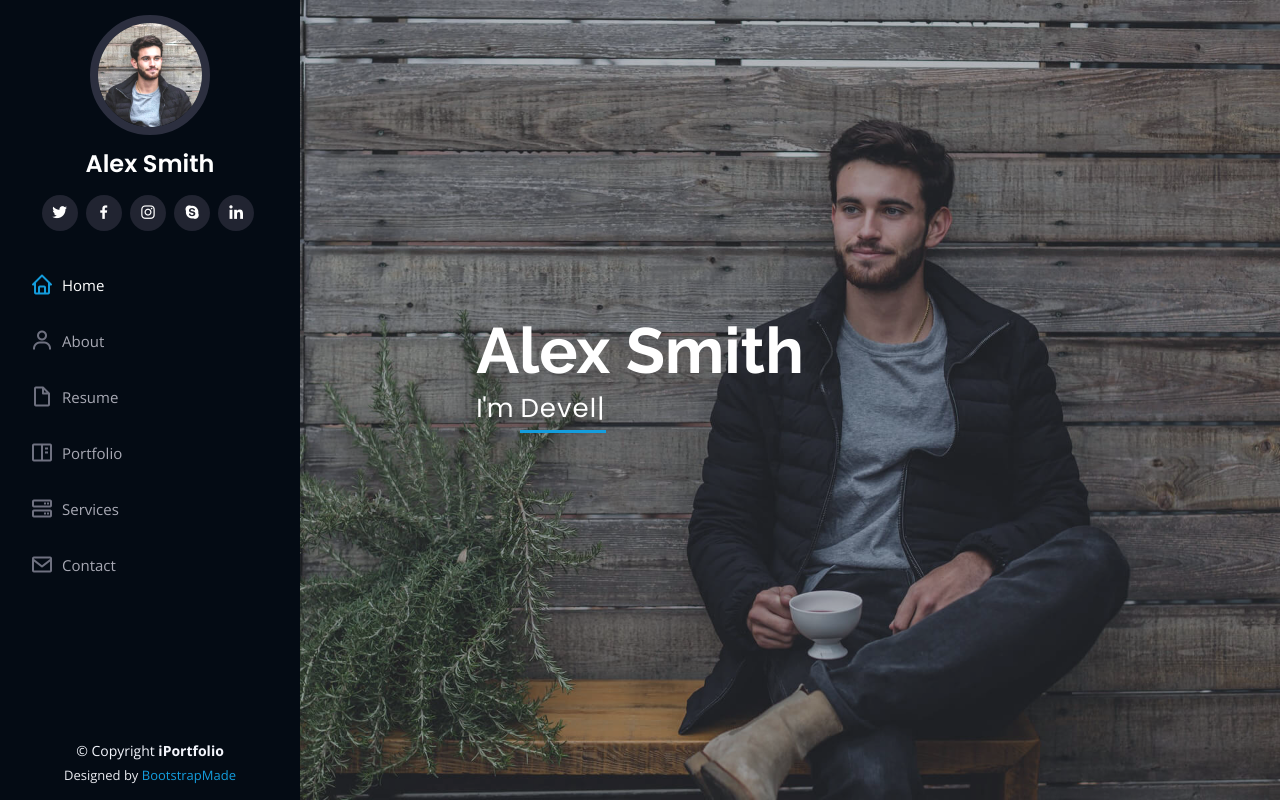
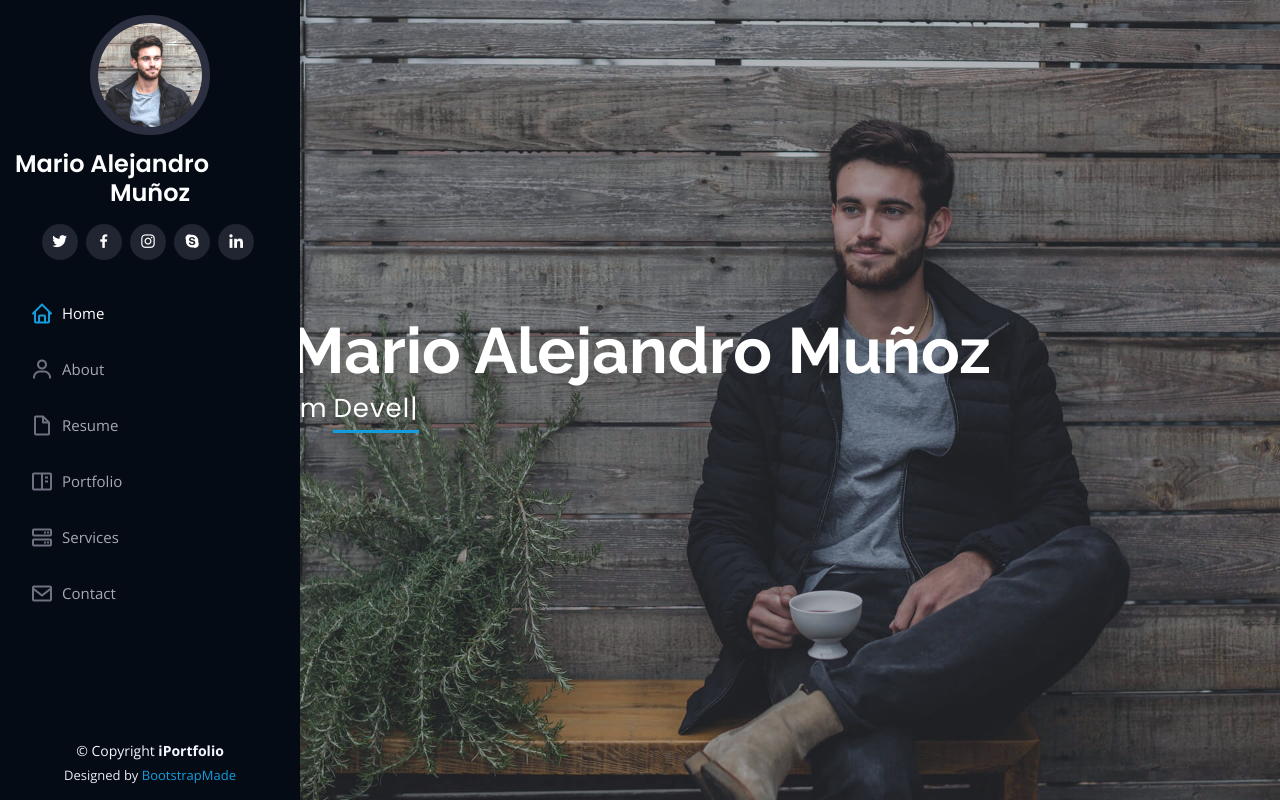
Before and after one commit to mariodemoder/miPortfolio, a plain HTML site: page index.html in a window 1280 px wide. Shown: the top 802 px of the page. Drawn offline with nearby package versions, Linux system fonts and the light colour scheme.

Commit message:
modifique nombres

```diff
--- a/index.html
+++ b/index.html
@@ -46,7 +46,7 @@
 
       <div class="profile">
         <img src="assets/img/profile-img.jpg" alt="" class="img-fluid rounded-circle">
-        <h1 class="text-light"><a href="index.html">Alex Smith</a></h1>
+        <h1 class="text-light"><a href="index.html">Mario Alejandro Muñoz</a></h1>
         <div class="social-links mt-3 text-center">
           <a href="#" class="twitter"><i class="bx bxl-twitter"></i></a>
           <a href="#" class="facebook"><i class="bx bxl-facebook"></i></a>
@@ -72,7 +72,7 @@
   <!-- ======= Hero Section ======= -->
   <section id="hero" class="d-flex flex-column justify-content-center align-items-center">
     <div class="hero-container" data-aos="fade-in">
-      <h1>Alex Smith</h1>
+      <h1>Mario Alejandro Muñoz</h1>
       <p>I'm <span class="typed" data-typed-items="Designer, Developer, Freelancer, Photographer"></span></p>
     </div>
   </section><!-- End Hero -->
@@ -253,7 +253,7 @@
           <div class="col-lg-6" data-aos="fade-up">
             <h3 class="resume-title">Sumary</h3>
             <div class="resume-item pb-0">
-              <h4>Alex Smith</h4>
+              <h4>Mario Alejandro Muñoz</h4>
               <p><em>Innovative and deadline-driven Graphic Designer with 3+ years of experience designing and developing user-centered digital/print marketing material from initial concept to final, polished deliverable.</em></p>
               <ul>
                 <li>Portland par 127,Orlando, FL</li>
```
Also changed, not shown: inner-page.html (+1 -1 lines), portfolio-details.html (+1 -1 lines).
